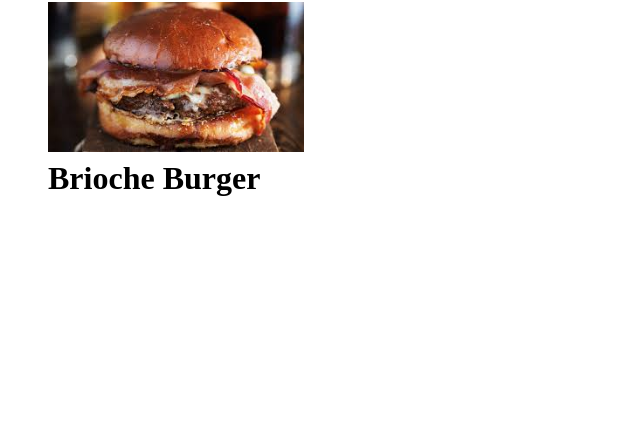
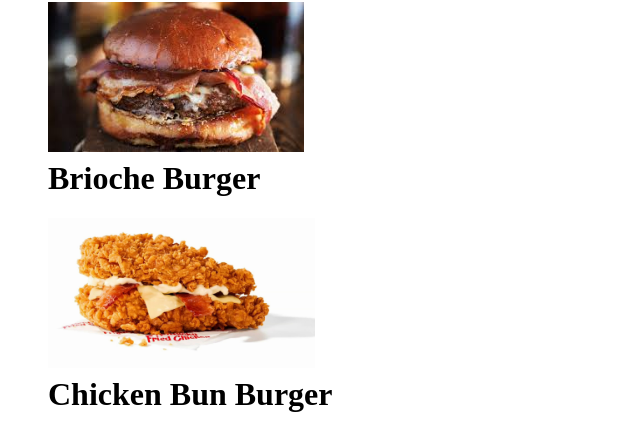
Before and after one commit to doorkiPr/odin_recipe, a plain HTML site: page index.html in a window 1280 px wide. Shown: the part 724-1159 px from the top of the page, without its empty margins (0-640 px from the left). Before the commit the page ends 942 px from the top, so only its background shows below. Drawn offline with Linux system fonts and the light colour scheme.

Commit message:
ADD: add chicken bun burger to the list

```diff
--- a/index.html
+++ b/index.html
@@ -13,6 +13,7 @@
          <h1><a style="text-decoration:none; color:black" href="recipes/cheeseLoverBurger.html"> <img src="media/cheeseLoverBurger.jpg" height="150px"/> <br/> Cheese Lover Burger </a></h1>
          <h1><a style="text-decoration:none; color:black"  href="recipes/originalBurger.html"> <img src="media/originalBurger.jpg" height="150px"/> <br/> Original Burger </a></h1>
          <h1><a style="text-decoration:none; color:black" href="recipes/briocheBurger.html"> <img src="media/briocheBurger.jpeg" height="150px"/> <br/>Brioche Burger </a></h1>
+         <h1><a style="text-decoration:none; color:black" href="recipes/chickenBunBurger.html"> <img src="media/chickenBunBurger.jpg" height="150px"/> <br/>Chicken Bun Burger </a></h1>
     </ul>
 
 </body>
```
